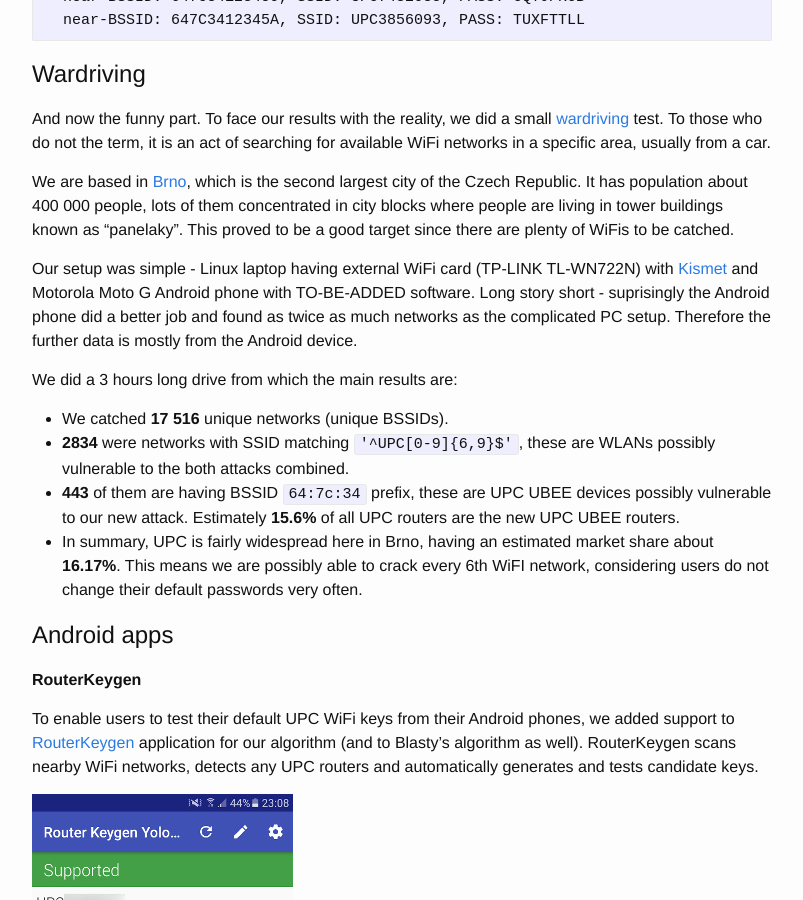
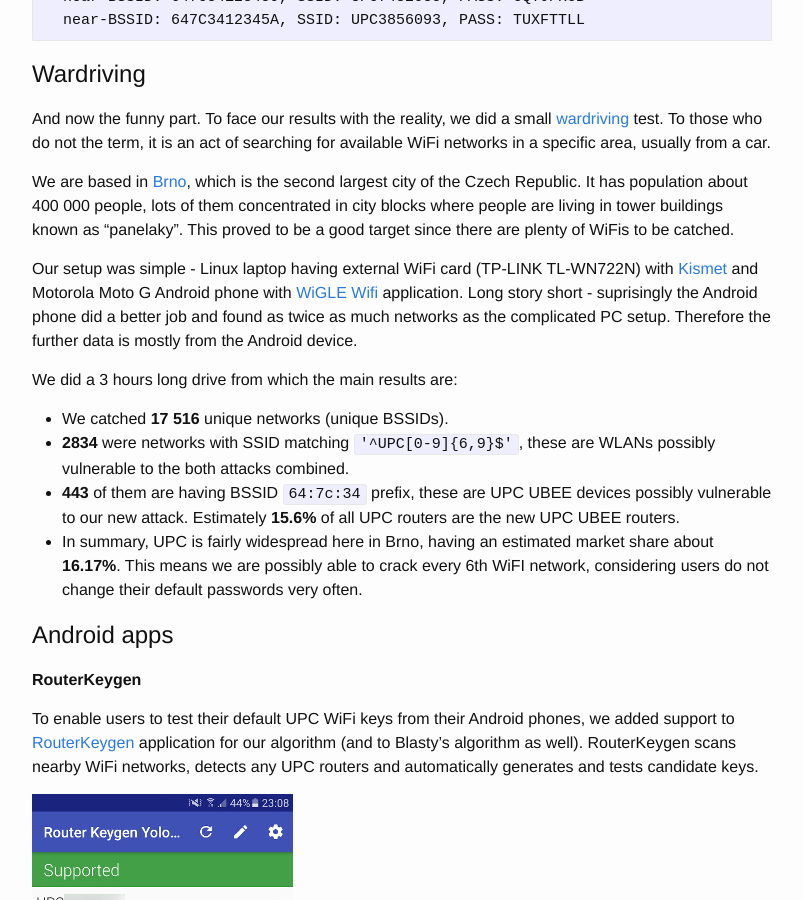
Before and after one commit to yolosec/deadcodeBlog, a Jekyll site: the page built from _posts/2016-06-14-UPC-UBEE-EVW3226-WPA2-RExing.markdown, in a window 1280 px wide and 900 px high, scrolled down 24914 px. Shown: the whole window, without its empty margins (238-1041 px from the left). Built offline with Jekyll 4.4.1, drawn with Linux system fonts in a browser that asks for light colours; formulas are drawn with MathJax 3.

Commit message:
ubee: android wardriving tool added

```diff
--- a/_posts/2016-06-14-UPC-UBEE-EVW3226-WPA2-RExing.markdown
+++ b/_posts/2016-06-14-UPC-UBEE-EVW3226-WPA2-RExing.markdown
@@ -781,7 +781,7 @@ To face our results with the reality, we did a small [wardriving](https://en.wik
 
 We are based in [Brno](https://en.wikipedia.org/wiki/Brno), which is the second largest city of the Czech Republic. It has population about 400 000 people, lots of them concentrated in city blocks where people are living in tower buildings known as "panelaky". This proved to be a good target since there are plenty of WiFis to be catched.
 
-Our setup was simple - Linux laptop having external WiFi card (TP-LINK TL-WN722N) with [Kismet](https://en.wikipedia.org/wiki/Kismet_(software)) and Motorola Moto G Android phone with TO-BE-ADDED software. Long story short - suprisingly the Android phone did a better job and found as twice as much networks as the complicated PC setup. Therefore the further data is mostly from the Android device.
+Our setup was simple - Linux laptop having external WiFi card (TP-LINK TL-WN722N) with [Kismet](https://en.wikipedia.org/wiki/Kismet_(software)) and Motorola Moto G Android phone with [WiGLE Wifi](https://play.google.com/store/apps/details?id=net.wigle.wigleandroid) application. Long story short - suprisingly the Android phone did a better job and found as twice as much networks as the complicated PC setup. Therefore the further data is mostly from the Android device.
 
 We did a 3 hours long drive from which the main results are:
 
```
Also changed, not shown: other parts of _posts/2016-06-14-UPC-UBEE-EVW3226-WPA2-RExing.markdown (+1 -1 lines).
